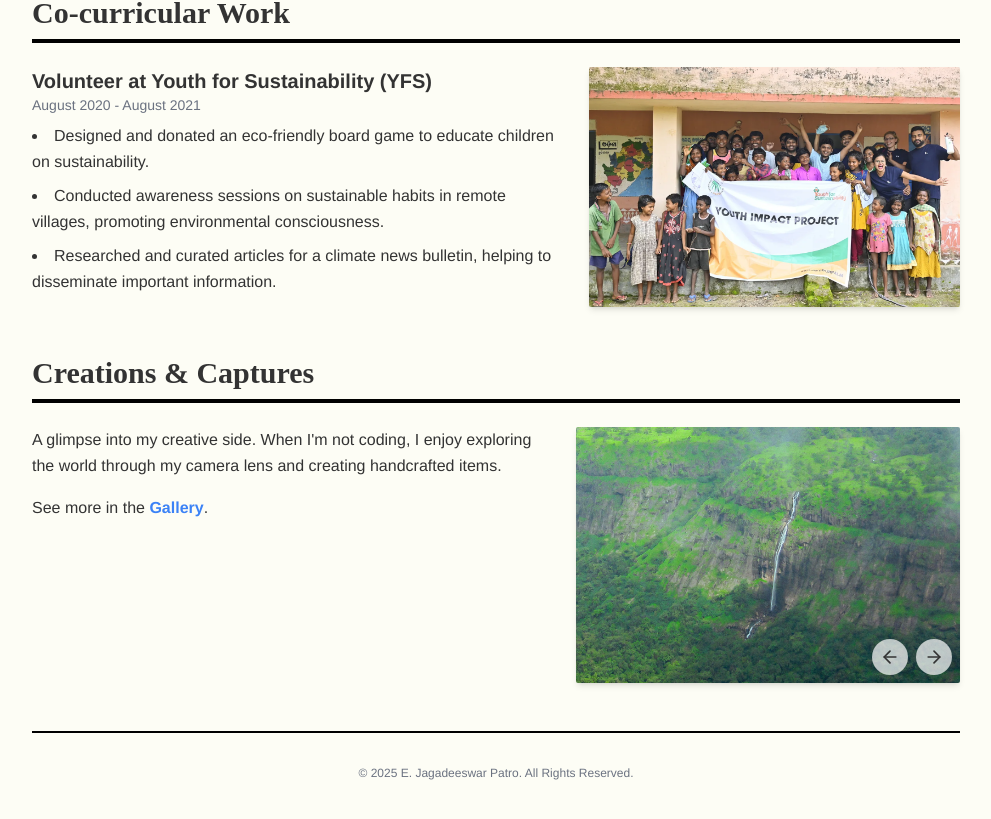
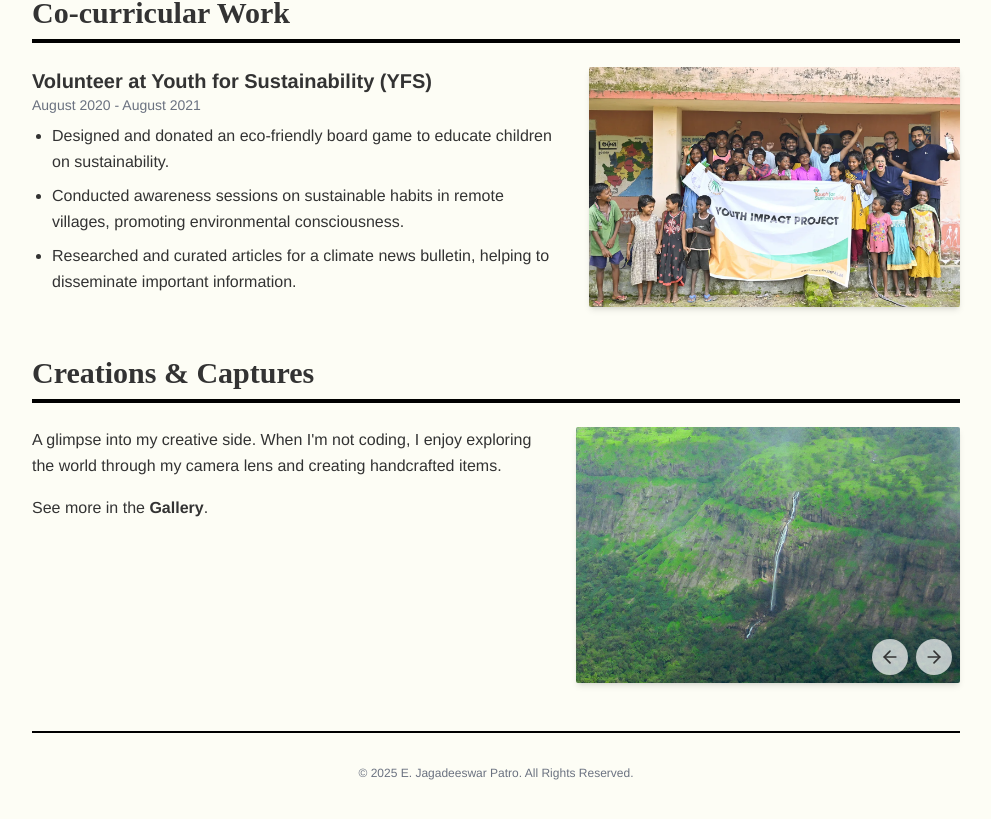
Before and after one commit to ejdotp/portfolio, a React (Vite) app in the folder ejdotp/: page / in a window 1280 px wide. Shown: the part 1080-1899 px from the top of the page, without its empty margins (272-1263 px from the left). Built offline with nearby package versions, Linux system fonts and the light colour scheme.

Commit message:
Refactor HomePage component to adjust list styling and improve button hover effect

```diff
--- a/ejdotp/src/pages/HomePage.jsx
+++ b/ejdotp/src/pages/HomePage.jsx
@@ -117,7 +117,7 @@ export default function HomePage({ setCurrentPage, pageConfig }) {
                     <div className="flex-1">
                         <h3 className="text-xl font-bold">Volunteer at Youth for Sustainability (YFS)</h3>
                         <p className="text-sm text-gray-500 dark:text-gray-400 mb-2">August 2020 - August 2021</p>
-                        <ul className="list-disc list-inside space-y-2">
+                        <ul className="list-disc list-outside space-y-2 ml-5">
                             <li>Designed and donated an eco-friendly board game to educate children on sustainability.</li>
                             <li>Conducted awareness sessions on sustainable habits in remote villages, promoting environmental consciousness.</li>
                             <li>Researched and curated articles for a climate news bulletin, helping to disseminate important information.</li>
@@ -138,7 +138,7 @@ export default function HomePage({ setCurrentPage, pageConfig }) {
                 <div className="flex flex-col md:flex-row gap-8 items-start">
                     <div className="flex-1 md:order-1">
                         <p className="mb-4">{hobbies.description}</p>
-                        <p>See more in the <button onClick={() => setCurrentPage('gallery')} className="text-blue-500 hover:underline font-semibold">Gallery</button>.</p>
+                        <p>See more in the <button onClick={() => setCurrentPage('gallery')} className="hover:underline font-semibold">Gallery</button>.</p>
                     </div>
                     <div className="w-full md:w-96 flex-shrink-0 md:order-2">
                         <Carousel images={hobbies.images} />
```
